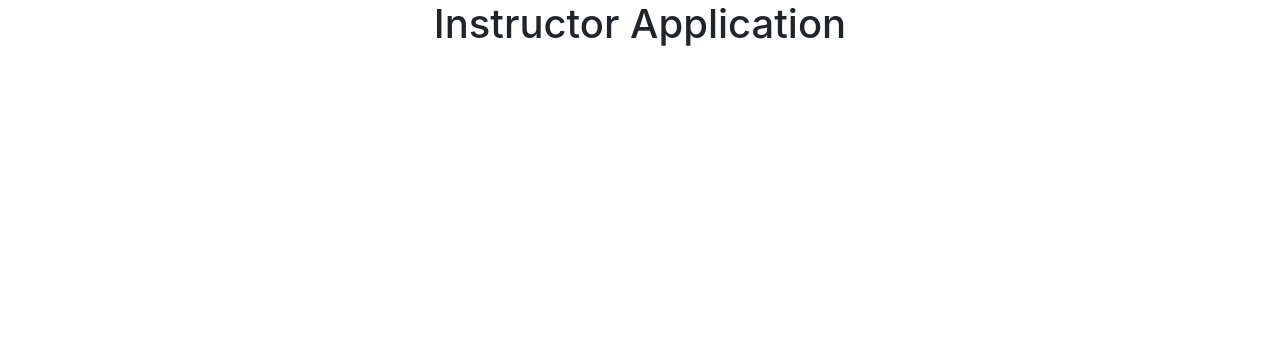
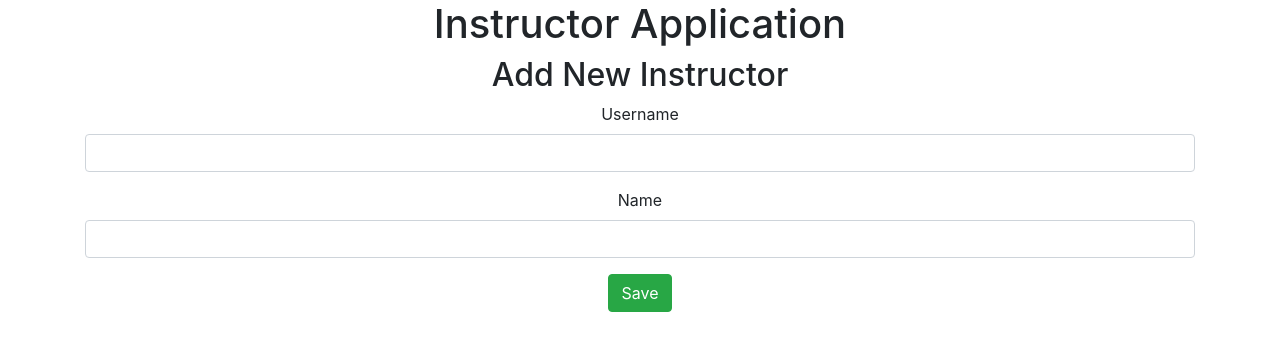
Before and after one commit to crestasom/Course-Management-With-React-and-Spring-Boot, a React (Create React App) app in the folder frontend/: page /instructor/add in a window 1280 px wide. Shown: the top 350 px of the page. Built offline with nearby package versions, Linux system fonts and the light colour scheme.

Commit message:
add instructor added

```diff
--- a/frontend/src/component/CourseComponent.jsx
+++ b/frontend/src/component/CourseComponent.jsx
@@ -77,7 +77,7 @@ class CourseComponent extends Component {
         id = id === '-1' ? "" : id
         return (
             <div>
-                <h3>Course</h3>
+                <h3>Add New Course</h3>
                 <div className="container">
                     <Formik
                         initialValues={{ id, description, instructor }}
--- a/frontend/src/component/InstructorApp.jsx
+++ b/frontend/src/component/InstructorApp.jsx
@@ -1,6 +1,7 @@
 import React, { Component } from 'react'
 import ListCoursesComponents from './ListCoursesComponents'
 import CourseComponent from './CourseComponent'
+import InstructorComponent from './InstructorComponent'
 import {BrowserRouter as Router, Switch, Route} from 'react-router-dom'
 class InstructorApp extends Component {
 
@@ -13,6 +14,7 @@ class InstructorApp extends Component {
                         <Route path="/" exact component={ListCoursesComponents} />
                         <Route path="/courses" exact component={ListCoursesComponents} />
                         <Route path="/courses/:id" component={CourseComponent} />
+                        <Route path="/instructor/add" component={InstructorComponent} />
                     </Switch>
                 </>
             </Router>
--- /dev/null
+++ b/frontend/src/component/InstructorComponent.jsx
@@ -0,0 +1,76 @@
+import React, { Component } from 'react'
+import { withFormik, Form, Field, Formik, ErrorMessage } from 'formik'
+import InstructorDataService from '../service/InstructorDataService'
+class InstructorComponent extends Component {
+    constructor(props) {
+        super(props)
+        this.save=this.save.bind(this)
+
+        this.state = {
+            id: "",
+            userName: "",
+            name: ""
+
+        }
+    }
+    validate(values) {
+        let error = {}
+        if (!values.userName) {
+            error.description = "User Name cannot be blank"
+        }
+        else if (values.userName.length < 3) {
+            error.description = "User Name should be atleast three character"
+        }
+        else if (!values.name) {
+            error.description = "Name cannot be blank"
+        }
+        return error
+    }
+    save(values){
+        let instructor={
+            userName:values.userName,
+            name:values.name
+        }
+        InstructorDataService.saveInstructor(instructor).then(()=>{this.props.history.push('/courses')})
+    }
+
+    render() {
+        let {id,userName,name}=this.state
+        return (
+            <div>
+                <h2>Add New Instructor</h2>
+                <div className="container">
+                    <Formik
+                    initialValues={{id,userName,name}}
+                        onSubmit={this.save}
+                        validate={this.validate}
+                        validateOnBlur={false}
+                        validateOnChange={false}
+                    >
+                        {
+                            (props) => (
+                                <Form>
+                                    <ErrorMessage name='description' component='div' className='alert alert-warning' />
+                                    <fieldset className="form-group">
+                                        <label>Username</label>
+                                        <Field type="text" name="userName" className="form-control" />
+                                    </fieldset>
+                                    <fieldset className="form-group">
+                                        <label>Name</label>
+                                        <Field type="text" name="name" className="form-control" />
+                                    </fieldset>
+                                    <button type="submit" className="btn btn-success">Save</button>
+                                </Form>
+                            )
+                        }
+                    </Formik>
+                </div>
+            </div>
+
+        )
+    }
+}
+
+
+
+export default InstructorComponent
--- a/frontend/src/component/ListCoursesComponents.jsx
+++ b/frontend/src/component/ListCoursesComponents.jsx
@@ -8,6 +8,7 @@ class ListCoursesComponents extends Component {
         this.deleteCourseClicked = this.deleteCourseClicked.bind(this)
         this.updateCourseClicked = this.updateCourseClicked.bind(this)
         this.addCourseClicked = this.addCourseClicked.bind(this)
+        this.addInstructorClicked=this.addInstructorClicked.bind(this)
         this.refreshCoursesByLecturer = this.refreshCoursesByLecturer.bind(this)
 
         this.state = {
@@ -69,6 +70,9 @@ updateCourseClicked(id) {
 addCourseClicked() {
     this.props.history.push("/courses/-1")
 }
+addInstructorClicked(){
+    this.props.history.push("/instructor/add")
+}
 render() {
 
     return (
@@ -110,7 +114,8 @@ render() {
                 </table>
             </div>
             <div className="row">
-                <button className="btn btn-success" onClick={this.addCourseClicked}>Add</button>
+                <button className="btn btn-success" onClick={this.addCourseClicked}>Add Course</button> <br/>
+                <button className="btn btn-success" onClick={this.addInstructorClicked}>Add Instructor</button>
             </div>
         </div>
     )
--- a/frontend/src/service/CourseDataService.js
+++ b/frontend/src/service/CourseDataService.js
@@ -21,7 +21,6 @@ class CourseDataService {
     }
 
     createCourse(userName, course) {
-        console.log(`${INSTRUCTOR_API_URL}/${userName}/courses`)
         return axios.post(`${INSTRUCTOR_API_URL}/${userName}/courses`, course)
     }
     updateCourse(userName, id, course) {
--- /dev/null
+++ b/frontend/src/service/InstructorDataService.js
@@ -0,0 +1,10 @@
+import axios from "axios"
+const INSTRUCTOR_API_URL='http://localhost:8080'
+class InstructorDataService{
+
+    saveInstructor(instructor){
+        console.log("saving"+instructor.name)
+        return axios.post(`${INSTRUCTOR_API_URL}/instructor/save`,instructor)
+    }
+}
+export default new InstructorDataService()
```
